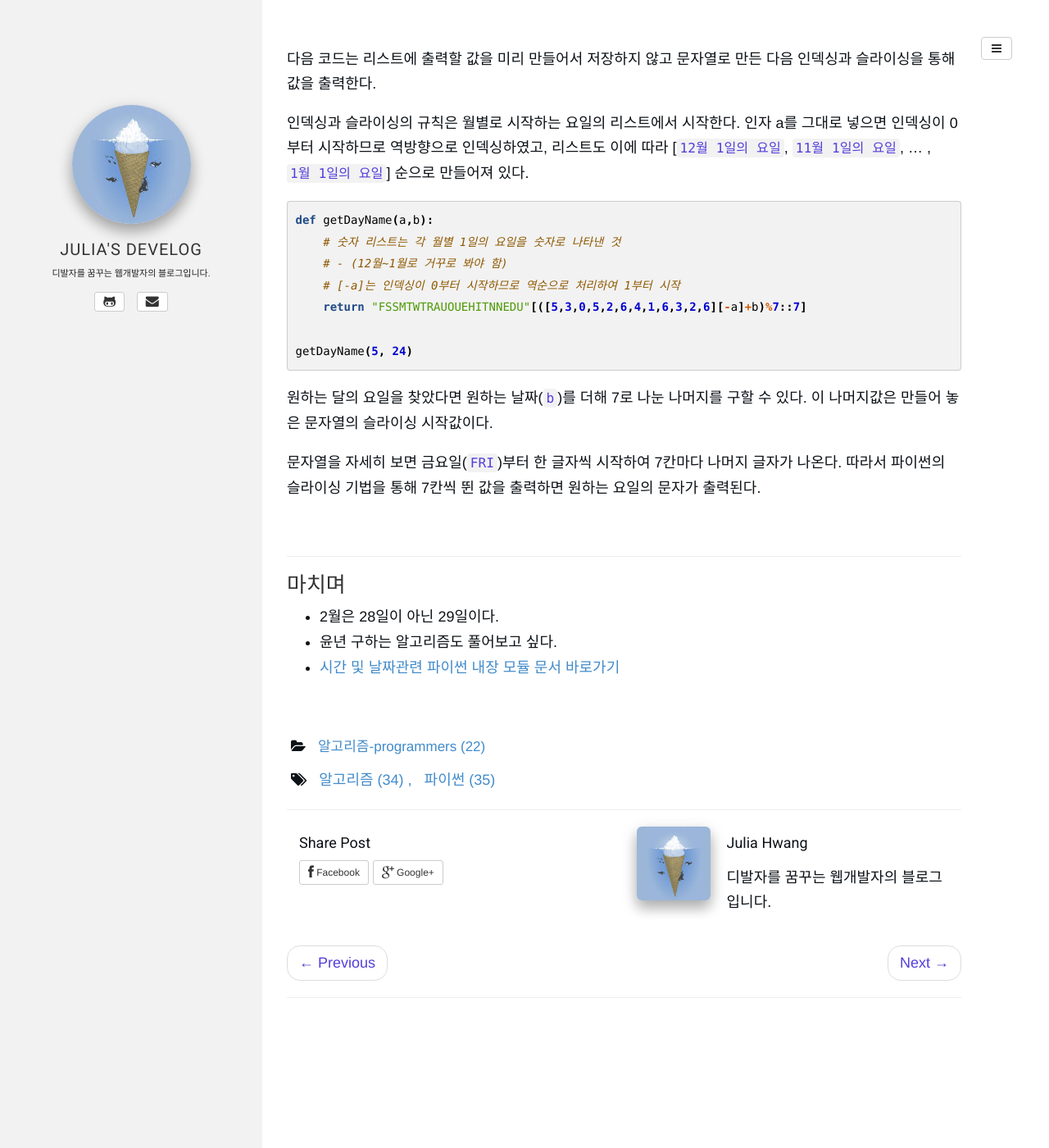
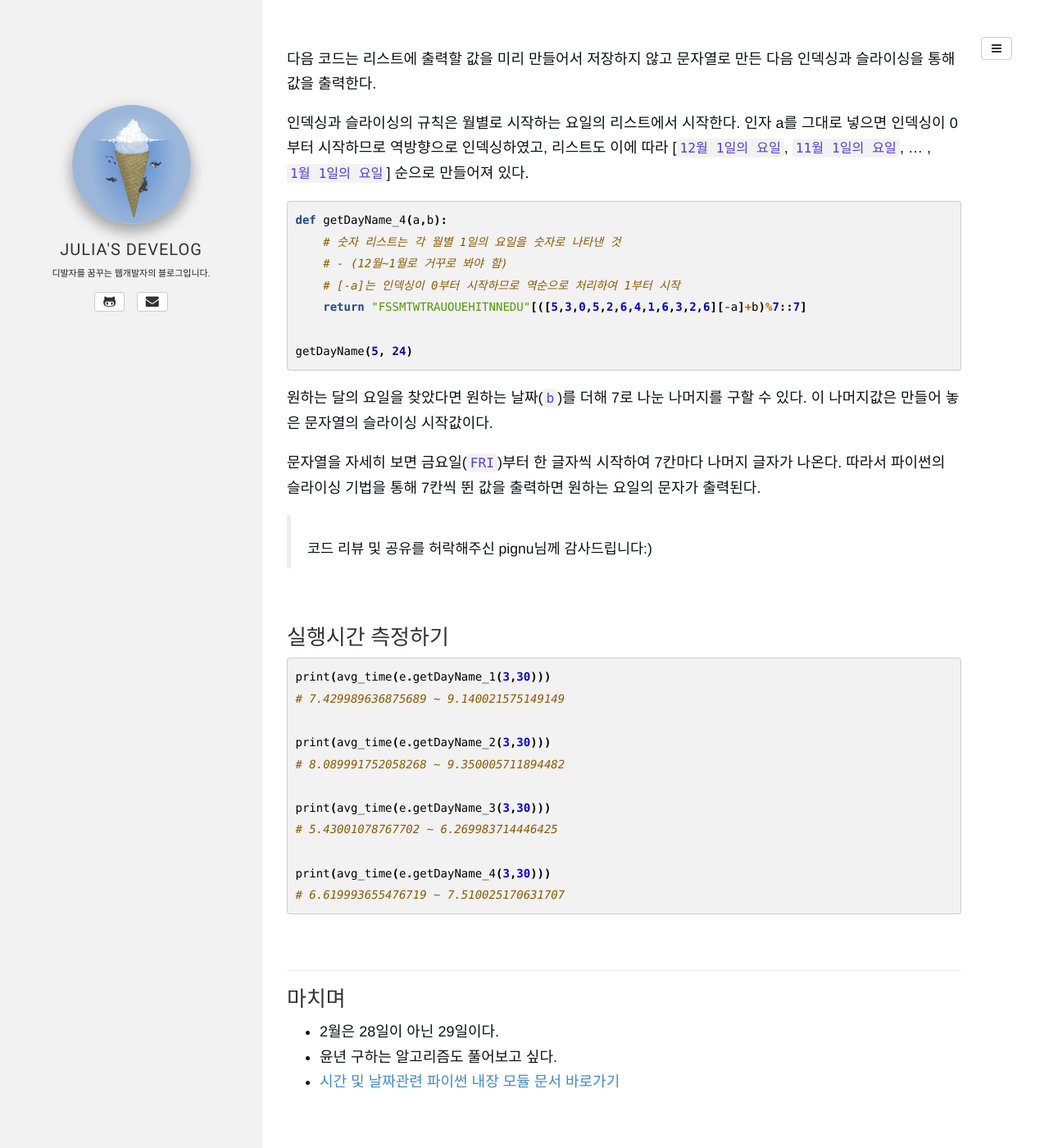
Before and after one commit to juliahwang/juliahwang.github.io, a Jekyll site: the page built from _posts/2017-11-01-level2. 2016년.md .md, in a window 1280 px wide and 1400 px high, scrolled down 2401 px. Shown: the whole window at 82% size. Built offline with Jekyll 4.4.1, drawn with Linux system fonts in a browser that asks for light colours; some web fonts are replaced; comment, search, counter and statistics services are not loaded; some of the changed text lies outside the part shown.

Commit message:
add runtime comparison

````diff
--- a/_posts/2017-11-01-level2. 2016년.md .md
+++ b/_posts/2017-11-01-level2. 2016년.md .md
@@ -22,7 +22,7 @@ description:
 ```python
 # 2016년 1월 1일은 금요일
 
-def getDayName(a,b):
+def getDayName_1(a,b):
     day_name = ['FRI', 'SAT', 'SUN', 'MON', 'TUE', 'WED', 'THU']
     month_dict = {
         "1":31,
@@ -63,7 +63,7 @@ print(getDayTime(5, 24))
 
 ```python
 import datetime
-def getDayName(a,b):
+def getDayName_2(a,b):
     week = ["MON", "TUE", "WED", "THU", "FRI", "SAT", "SUN"]
     return week[datetime.date(2016, a, b).weekday()]
 
@@ -79,7 +79,7 @@ print(getDayName(5,24))
 ```python
 import time, datetime
 
-def getDayName(a,b):
+def getDayName_3(a,b):
     t = datetime.date(2016,a,b)
     week = ['MON','TUE','WED','THU','FRI','SAT','SUN']
 
@@ -97,7 +97,7 @@ print(getDayName(5,24))
 인덱싱과 슬라이싱의 규칙은 월별로 시작하는 요일의 리스트에서 시작한다. 인자 a를 그대로 넣으면 인덱싱이 0부터 시작하므로 역방향으로 인덱싱하였고, 리스트도 이에 따라 [`12월 1일의 요일`, `11월 1일의 요일`, ... , `1월 1일의 요일`] 순으로 만들어져 있다.
 
 ```python
-def getDayName(a,b):
+def getDayName_4(a,b):
     # 숫자 리스트는 각 월별 1일의 요일을 숫자로 나타낸 것
     # - (12월~1월로 거꾸로 봐야 함)
     # [-a]는 인덱싱이 0부터 시작하므로 역순으로 처리하여 1부터 시작
@@ -110,6 +110,26 @@ getDayName(5, 24)
 
 문자열을 자세히 보면 금요일(`FRI`)부터 한 글자씩 시작하여 7칸마다 나머지 글자가 나온다. 따라서 파이썬의 슬라이싱 기법을 통해 7칸씩 뛴 값을 출력하면 원하는 요일의 문자가 출력된다.
 
+> 코드 리뷰 및 공유를 허락해주신 pignu님께 감사드립니다:)
+
+<br>
+
+## 실행시간 측정하기
+
+```python
+print(avg_time(e.getDayName_1(3,30)))
+# 7.429989636875689 ~ 9.140021575149149
+
+print(avg_time(e.getDayName_2(3,30)))
+# 8.089991752058268 ~ 9.350005711894482
+
+print(avg_time(e.getDayName_3(3,30)))
+# 5.43001078767702 ~ 6.269983714446425
+
+print(avg_time(e.getDayName_4(3,30)))
+# 6.619993655476719 ~ 7.510025170631707
+```
+
 <br>
 
 ---
````
